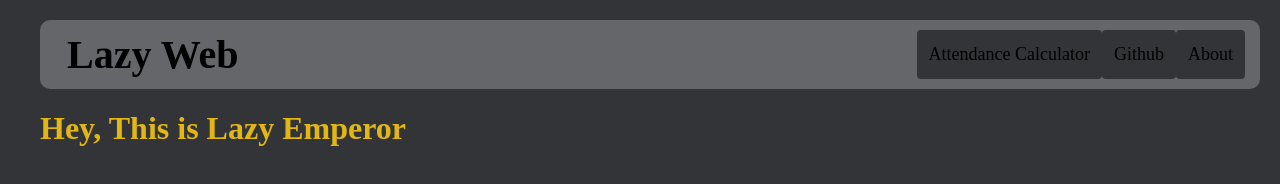
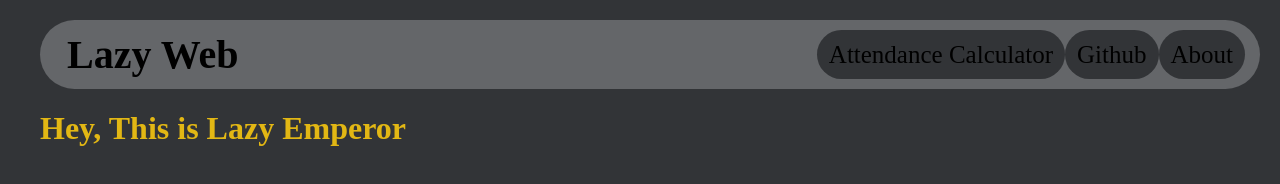
Before and after one commit to 21Cash/LazyWeb, a website built with Parcel: page index.html in a window 1280 px wide. Built offline with nearby package versions, Linux system fonts and the light colour scheme.

```diff
--- a/css/HeaderCss/Header.css
+++ b/css/HeaderCss/Header.css
@@ -4,7 +4,7 @@
   background-color: #646669;
 
   padding: 10px 15px;
-  border-radius: 10px;
+  border-radius: 100px;
 
 }
 
@@ -15,9 +15,10 @@
   text-align: center;
   padding: 12px;
   text-decoration: none;
-  font-size: 18px;
+  font-size: 25px;
   line-height: 25px;
-  border-radius: 4px;
+  border-radius: 100px;
+  white-space: 10px;
   background-color: #323437;
 }
 
--- a/css/main.css
+++ b/css/main.css
@@ -67,7 +67,7 @@
 /*
  * A better looking default horizontal rule
  */
-
+/*
 hr {
   display: block;
   height: 1px;
@@ -75,7 +75,7 @@
   border-top: 1px solid #ccc;
   margin: 1em 0;
   padding: 0;
-}
+}*/
 
 /*
  * Remove the gap between audio, canvas, iframes,
```
Also changed, not shown: index.html (+0 -1 lines), img/Background.jpg (added).
